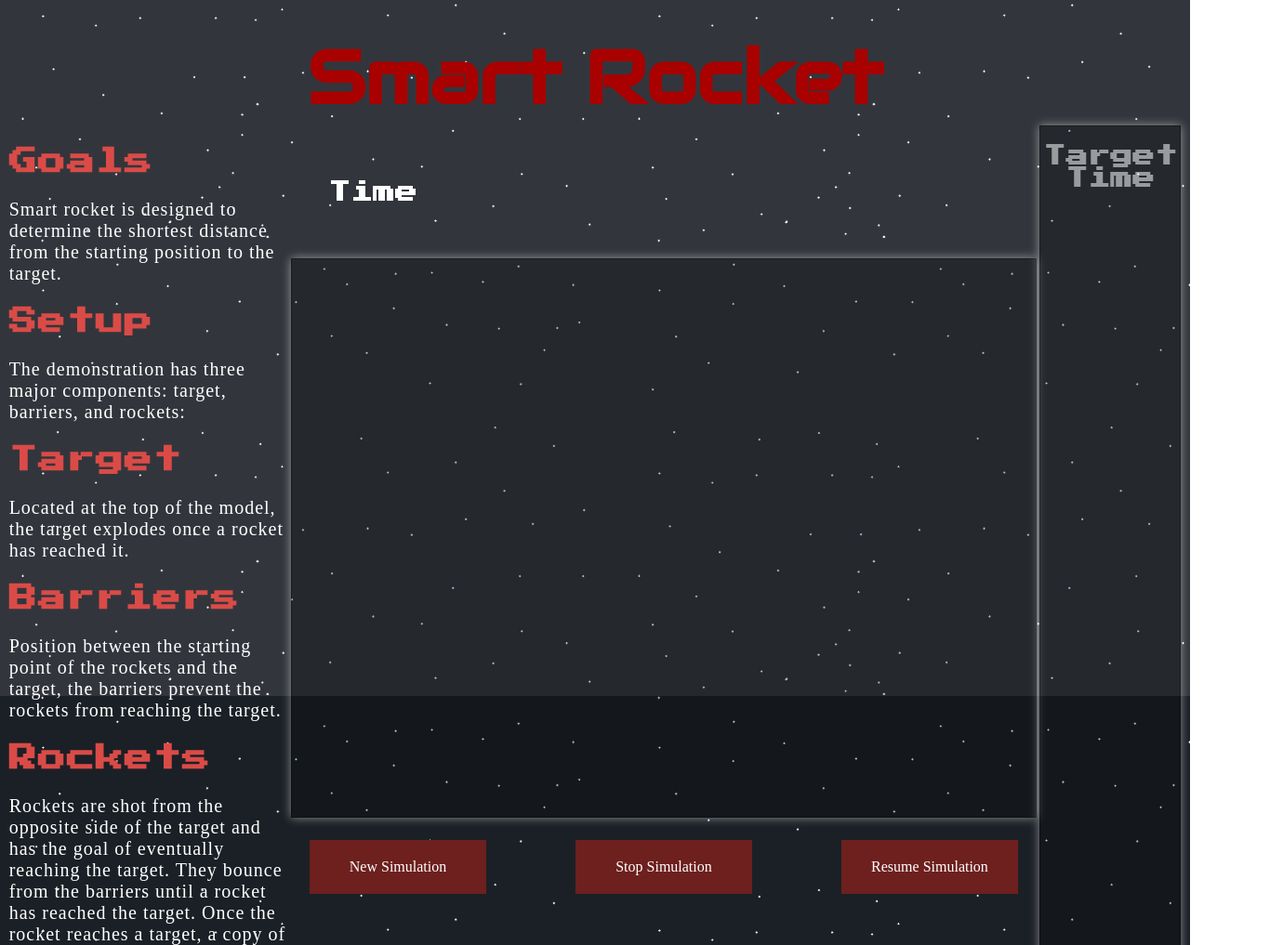
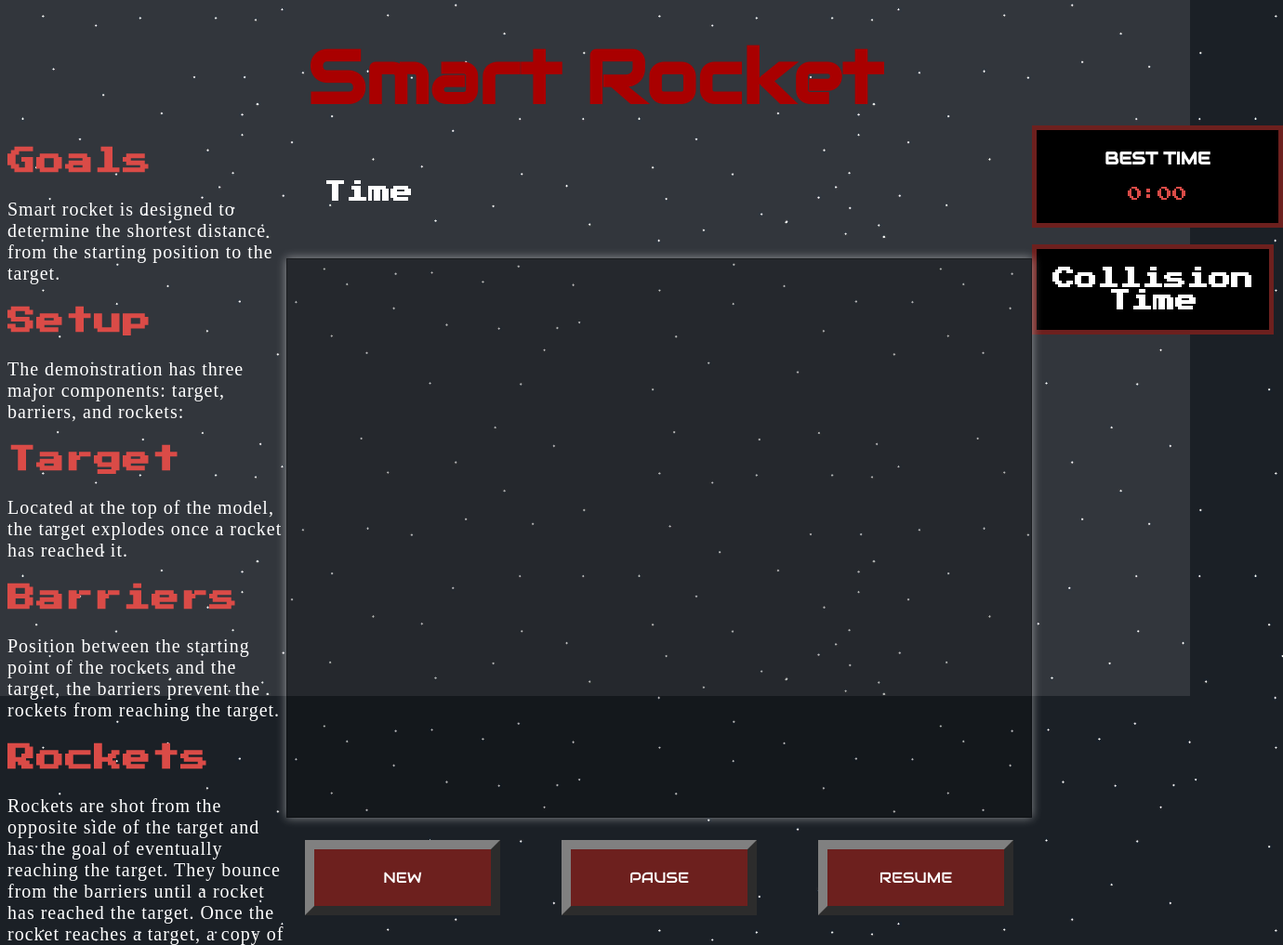
Before and after one commit to tonmoyl/smart_rocket, a website built with webpack: page index.html in a window 1280 px wide. Shown: the part 51-1068 px from the top of the page at 93% size, 1380 px wide, since content can reach past the window. Built offline with nearby package versions, Linux system fonts and the light colour scheme.

Commit message:
Fix and styled the time

```diff
--- a/css/main.css
+++ b/css/main.css
@@ -56,7 +56,7 @@ p {
   z-index: -1;
 }
 
-#canvas, .time-logger-container {
+#canvas{
   border: 1px solid black;
   opacity: 50%;
   background: rgba(0, 0, 0, .5);
@@ -82,9 +82,11 @@ p {
 }
 
 .time-logger-container {
-  width: 150px;
+  width: 250px;
   text-align: center;
   color: white;
+  background-color: black;
+  border: 5px solid #6d201e;
 }
 
 #time-logger {
@@ -132,13 +134,18 @@ p {
 }
 
 #buttonStart, #buttonEnd, #buttonResume {
+  font-family: 'Audiowide';
   cursor: pointer;
   padding: 20px;
   margin: 20px;
   background-color: #6d201e;
   text-align: center;
   width: 150px;
-  /* border: outset; */
+  border: 10px outset gray;
+}
+
+#buttonStart:hover, #buttonEnd:hover, #buttonResume:hover {
+  background-color: #da4b47;
 }
 
 .description {
@@ -153,3 +160,29 @@ p {
 .description h2 {
   color: #da4b47;
 }
+
+#best-time {
+  color: white;
+  background-color: black;
+  height: 100px;
+  width: 100%;
+  border: 5px solid #6d201e;
+  border-radius: 0;
+  -webkit-box-shadow: 0 0 0px #fff;
+        box-shadow: 0 0 0px #fff;
+}
+
+h3 {
+  font-family: 'Audiowide';
+  text-align: center;
+}
+
+#best-value {
+  height: 50px;
+  width: 100px;
+  margin: auto;
+  color: #da4b47;
+  text-align: center;
+  height: 50%;
+  font-family: "Press Start 2P";
+}
--- a/index.html
+++ b/index.html
@@ -33,7 +33,7 @@
           </div>
         </div>
 
-        <div id="root">
+        <div class="mid-col" id="root">
           <div class="current-time-container">
             <h2>Time
               <span class="current-time" id="current-time"></span>
@@ -43,16 +43,27 @@
 
           <canvas id="canvas" width="800" height="600"></canvas>
           <div class="buttons">
-            <div id="buttonStart">New Simulation</div>
-            <div id="buttonEnd">Stop Simulation</div>
-            <div id="buttonResume">Resume Simulation</div>
+            <div id="buttonStart">NEW</div>
+            <div id="buttonEnd">PAUSE</div>
+            <div id="buttonResume">RESUME</div>
           </div>
         </div>
-        <div class="time-logger-container">
-          <h2>Target Time</h2>
-          <ul id="time-logger">
-          </ul>
+
+        <div class="right-col">
+          <div id="best-time">
+            <h3>BEST TIME</h3>
+            <div id="best-value">
+              0:00
+            </div>
+          </div>
+          <br>
+          <div class="time-logger-container">
+            <h2>Collision Time</h2>
+            <ul id="time-logger">
+            </ul>
+          </div>
         </div>
+
       </div>
 
     </div>
--- a/src/game.js
+++ b/src/game.js
@@ -22,6 +22,7 @@ export default class Game {
     this.createRockets = this.createRockets.bind(this);
     this.resetParams = this.resetParams.bind(this);
     this.drawBarriers = this.drawBarriers.bind(this);
+    this.bestTime = false;
   }
 
   createRockets(ctx, startingPos, startingVel, parentRocket) {
@@ -189,7 +190,10 @@ export default class Game {
   draw() {
     this.ctx.clearRect(0, 0, this.canvasWidth, this.canvasHeight);
     if (this.target.hit){
-      appendTime(this.time);
+      if (!this.bestTime || this.time < this.bestTime) {
+        appendTime(this.time);
+        this.bestTime = this.time;
+      }
       this.crashRocket = this.target.crashRocket;
       this.resetParams();
     } else if (this.totalRockets > 1000) {
--- a/src/time.js
+++ b/src/time.js
@@ -9,6 +9,8 @@ export const drawTime = (currentTime, interval) => {
 
 export const appendTime = (currentTime) => {
   let timelog = document.getElementById("time-logger");
+  let bestTime = document.getElementById("best-value");
+  bestTime.innerHTML = `${currentTime/1000} s`;
   let newLi = document.createElement('li');
   let displayTime = currentTime/1000;
   displayTime = displayTime.toFixed(2);
```
Also changed, not shown: bundle.js (+4 -4 lines), src/index.js (+0 -22 lines), src/target.js (+0 -44 lines), dist/index.html (deleted).
